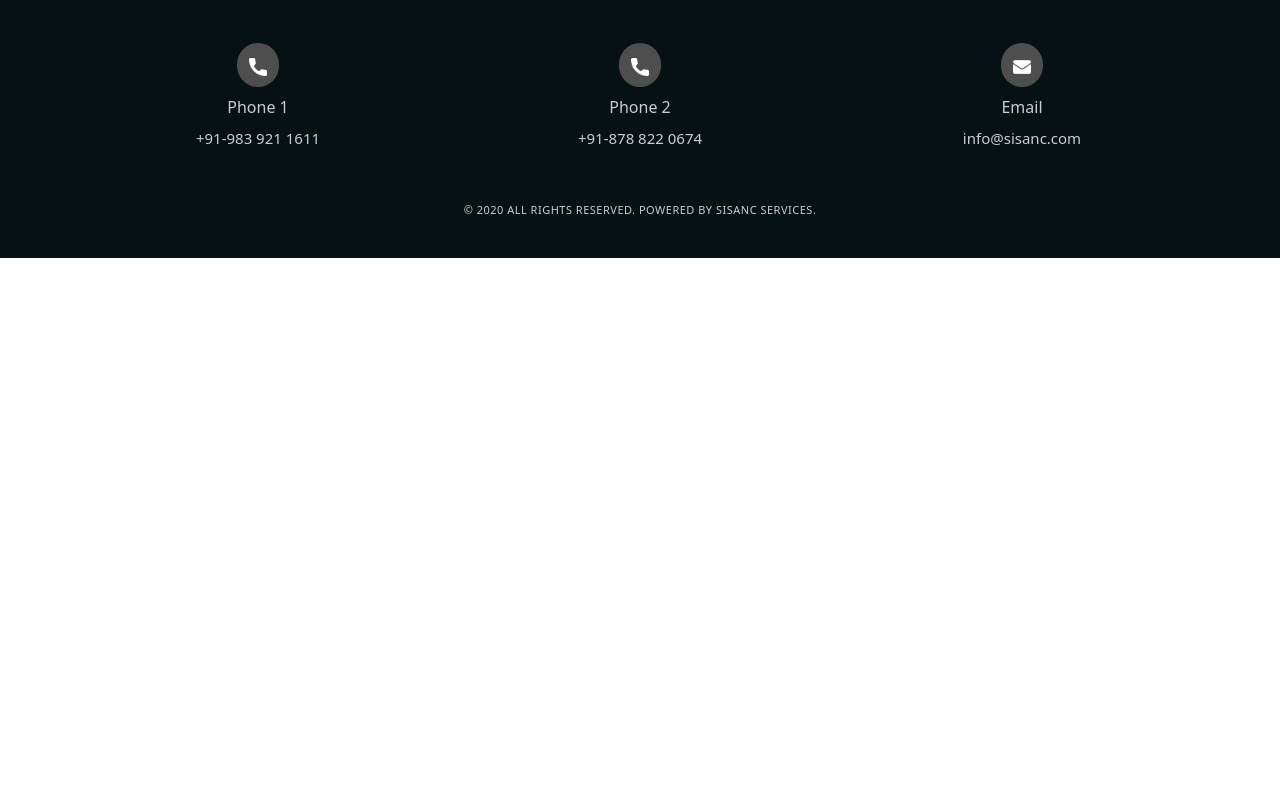
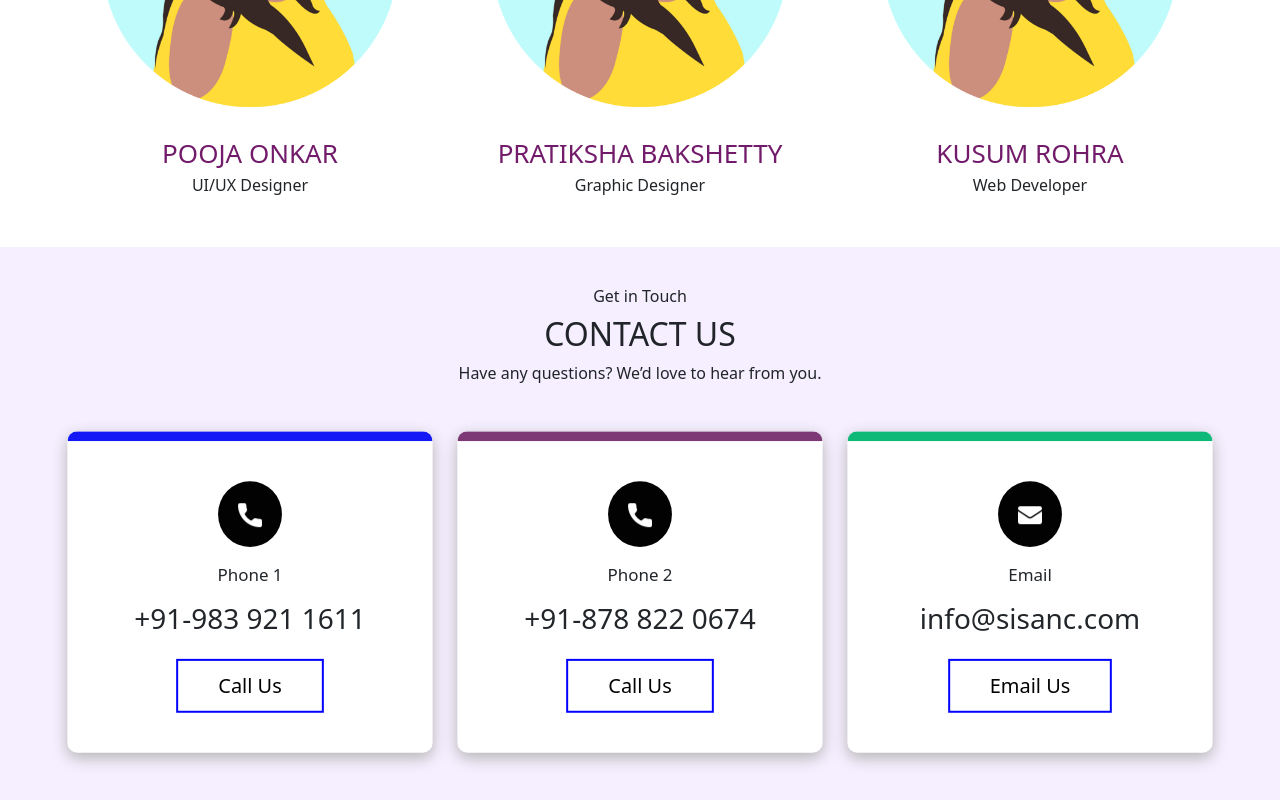
Before and after one commit to KUSUM24/Sisanc_Landing_Page, a React (Create React App) app: page / in a window 1280 px wide. Shown: the part 4000-4800 px from the top of the page. Before the commit the page ends 4258 px from the top, so only its background shows below. Built offline with nearby package versions, Linux system fonts and the light colour scheme.

Commit message:
Contact us section added

```diff
--- a/src/App.js
+++ b/src/App.js
@@ -7,6 +7,7 @@ import { ServicesSection } from "./components/ServicesSection";
 import { Testimonial } from "./components/Testimonial";
 import { WhyUsSection } from "./components/WhyUsSection";
 import "./assets/styles/style.css";
+import { ContactUs } from "./components/ContactUs";
 
 function App() {
   return (
@@ -17,6 +18,7 @@ function App() {
       <WhyUsSection />
       <Testimonial />
       <OurTeam />
+      <ContactUs />
       <Footer />
     </div>
   );
--- a/src/assets/styles/style.css
+++ b/src/assets/styles/style.css
@@ -460,3 +460,71 @@ p.footer-about {
   margin: 20px 0 20px;
   font-weight: 500;
 }
+#team-member-1 {
+  background-color: #5dbeeb;
+  border: 15px solid #9fd5ee;
+}
+#team-member-2 {
+  background-color: rgb(13, 184, 118);
+  border: 15px solid #aed0c5;
+}
+#team-member-4 {
+  background-color: #c95670;
+  border: 15px solid #e4abb8;
+}
+#team-member-6 {
+  background-color: #7c3775;
+  border: 15px solid #be9bba;
+}
+/* Contact Us  */
+.contact-us {
+  padding: 40px;
+  background-color: #f5efff;
+}
+.contact-us-title {
+  text-align: center;
+}
+.contact-us-card {
+  background-color: white;
+  padding: 40px 0;
+  box-shadow: 0px 5px 15px rgb(180, 178, 178);
+  border-radius: 10px;
+  margin: 30px 0 50px;
+  border-top: 10px solid rgb(13, 184, 118);
+  display: flex;
+  flex-direction: column;
+  align-items: center;
+}
+.contact-us-card .contact-icon {
+  background-color: black;
+  border-radius: 50%;
+  padding: 20px;
+}
+#contact-card-1 {
+  border-top: 10px solid rgb(19, 23, 247);
+}
+#contact-card-2 {
+  border-top: 10px solid #7c3775;
+}
+.contact-us-card .contact-type {
+  margin: 15px 0;
+  font-size: 17px;
+}
+
+.contact-btn {
+  border: 2px solid blue;
+  padding: 10px 40px;
+  font-size: 20px;
+  font-weight: 500;
+  text-decoration: none;
+  color: black;
+  margin: 15px 0 0;
+}
+.contact-btn:hover {
+  background-color: blue;
+  color: white !important;
+  transition: 0.2s ease-in-out;
+}
+.contact-us {
+  /* background: #2d56b3; */
+}
--- /dev/null
+++ b/src/components/ContactUs.jsx
@@ -0,0 +1,73 @@
+import React from "react";
+import { Container, Row } from "react-bootstrap";
+import Call from "../assets/images/call.png";
+import Email from "../assets/images/email.png";
+
+export const ContactUs = () => {
+  return (
+    <div className="contact-us">
+      <Container>
+        <div class="contact-us-title">
+          <h6>Get in Touch</h6>
+          <h2>CONTACT US</h2>
+          <p>Have any questions? We’d love to hear from you.</p>
+        </div>
+        <Row>
+          <div
+            class="col-md-4"
+            data-aos="zoom-in"
+            data-aos-delay="150"
+            data-aos-duration="3000"
+          >
+            <div class="contact-us-card" id="contact-card-1">
+              <div className="contact-icon">
+                <img src={Call} alt="Call Us" />
+              </div>
+              <div className="contact-type">Phone 1</div>
+              <div className="contact-detail h3">+91-983 921 1611</div>
+              <a href="tel:+919839211611" className="contact-btn">
+                Call Us
+              </a>
+            </div>
+          </div>
+          <div
+            class="col-md-4"
+            data-aos="zoom-in"
+            data-aos-delay="150"
+            data-aos-duration="3000"
+          >
+            <div class="contact-us-card" id="contact-card-2">
+              {" "}
+              <div className="contact-icon">
+                <img src={Call} alt="Call Us" />
+              </div>
+              <div className="contact-type">Phone 2</div>
+              <div className="contact-detail h3">+91-878 822 0674</div>
+              <a href="tel:+918788220674" className="contact-btn">
+                Call Us
+              </a>
+            </div>
+          </div>
+          <div
+            class="col-md-4"
+            data-aos="zoom-in"
+            data-aos-delay="150"
+            data-aos-duration="3000"
+          >
+            <div class="contact-us-card" id="contact-card-3">
+              {" "}
+              <div className="contact-icon">
+                <img src={Email} alt="Call Us" />
+              </div>
+              <div className="contact-type">Email</div>
+              <div className="contact-detail h3">info@sisanc.com</div>
+              <a href="mailto:info@sisanc.com" className="contact-btn">
+                Email Us
+              </a>
+            </div>
+          </div>
+        </Row>
+      </Container>
+    </div>
+  );
+};
--- a/src/components/OurTeam.jsx
+++ b/src/components/OurTeam.jsx
@@ -32,13 +32,53 @@ export const OurTeam = () => {
           </p>
         </div>
         <div className="row">
-          <div className="col-md-4">
+          <div className="col-md-4 mb-5">
             <div className="team-sec">
               <div className="single-team">
                 <img src={member1} className="team-member--img img-fluid" />
               </div>
 
-              <div className="team-detail">
+              <div className="team-detail" id="team-member-1">
+                <h6 className="card-member-name m-0">pooja Onkar</h6>
+                <div className="card-member-designation">UI/UX Designer</div>
+                <div className="member-talent">TOP TALENT: Execution</div>
+                <div className="member-quote ">
+                  "Always ask questions and challenge assumptions."
+                </div>
+              </div>
+              <div className="member-description">
+                <div className="member-name">Pooja Onkar</div>
+                <div className="member-designation">UI/UX Designer</div>
+              </div>
+            </div>
+          </div>
+          <div className="col-md-4 mb-5">
+            <div className="team-sec">
+              <div className="single-team">
+                <img src={member1} className="team-member--img img-fluid" />
+              </div>
+
+              <div className="team-detail" id="team-member-2">
+                <h6 className="card-member-name m-0">pooja Onkar</h6>
+                <div className="card-member-designation">UI/UX Designer</div>
+                <div className="member-talent">TOP TALENT: Execution</div>
+                <div className="member-quote ">
+                  "Always ask questions and challenge assumptions."
+                </div>
+              </div>
+              <div className="member-description">
+                <div className="member-name">Pooja Onkar</div>
+                <div className="member-designation">UI/UX Designer</div>
+              </div>
+            </div>
+          </div>
+          <div className="col-md-4 mb-5">
+            <div className="team-sec">
+              <div className="single-team">
+                <img src={member1} className="team-member--img img-fluid" />
+              </div>
+
+              <div className="team-detail" id="team-member-3">
                 <h6 className="card-member-name m-0">pooja Onkar</h6>
                 <div className="card-member-designation">UI/UX Designer</div>
                 <div className="member-talent">TOP TALENT: Execution</div>
@@ -59,7 +99,28 @@ export const OurTeam = () => {
                 <img src={member1} className="team-member--img img-fluid" />
               </div>
 
-              <div className="team-detail">
+              <div className="team-detail" id="team-member-4">
+                <h6 className="card-member-name m-0">pooja Onkar</h6>
+                <div className="card-member-designation">UI/UX Designer</div>
+                <div className="member-talent">TOP TALENT: Execution</div>
+                <div className="member-quote ">
+                  "Always ask questions and challenge assumptions."
+                </div>
+              </div>
+              <div className="member-description">
+                <div className="member-name">Pooja Onkar</div>
+                <div className="member-designation">UI/UX Designer</div>
+              </div>
+            </div>
+          </div>
+
+          <div className="col-md-4">
+            <div className="team-sec">
+              <div className="single-team">
+                <img src={member1} className="team-member--img img-fluid" />
+              </div>
+
+              <div className="team-detail" id="team-member-5">
                 <h6 className="card-member-name m-0">PRATIKSHA BAKSHETTY</h6>
                 <div className="card-member-designation">Graphic Designer</div>
                 <div className="member-talent">TOP TALENT: DECISION MAKING</div>
@@ -80,7 +141,7 @@ export const OurTeam = () => {
                 <img src={member1} className="team-member--img img-fluid" />
               </div>
 
-              <div className="team-detail">
+              <div className="team-detail" id="team-member-6">
                 <h6 className="card-member-name m-0">Kusum Rohra</h6>
                 <div className="card-member-designation">Web Developer</div>
                 <div className="member-talent">TOP TALENT: ADAPTATION</div>
```
